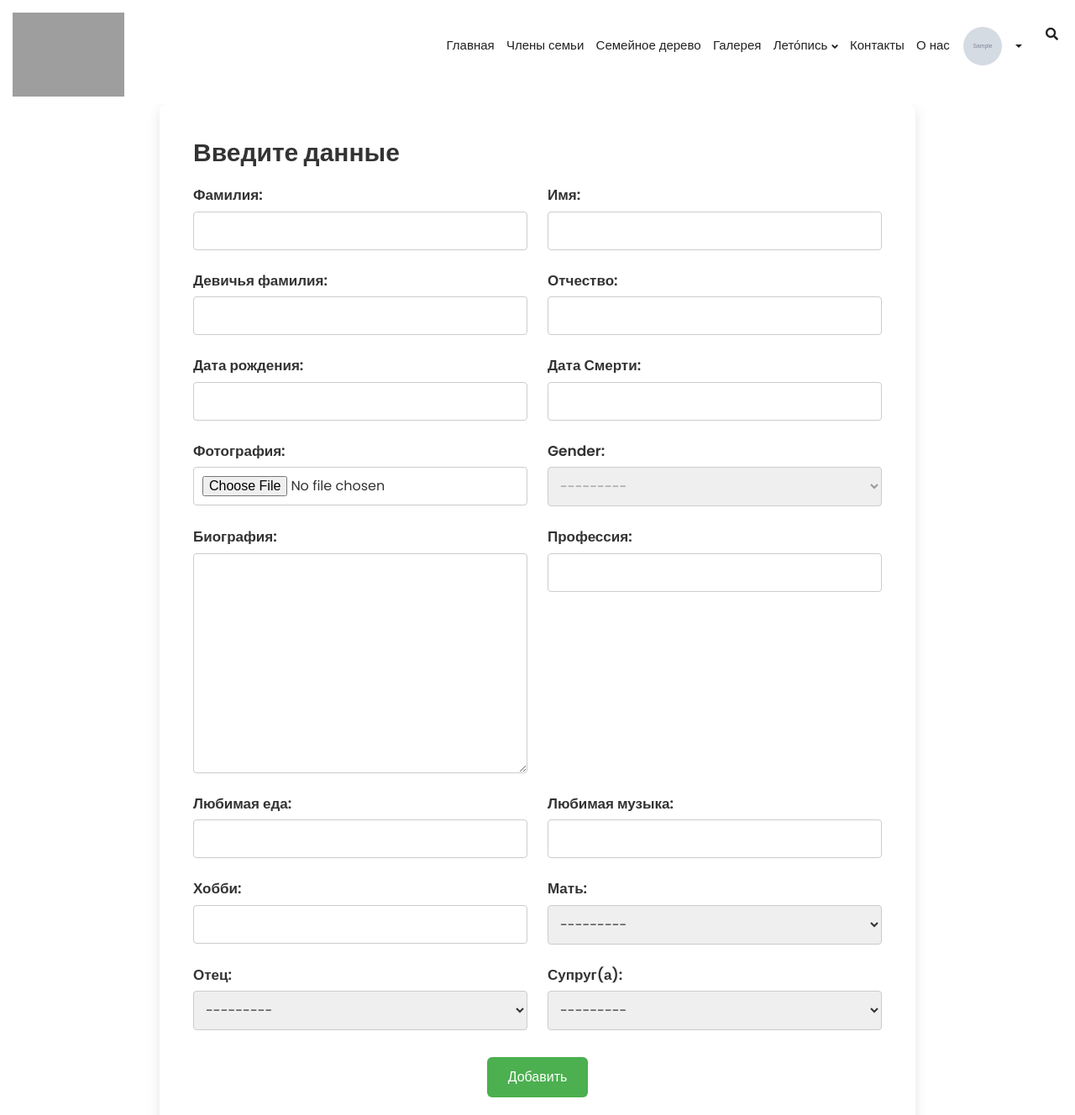
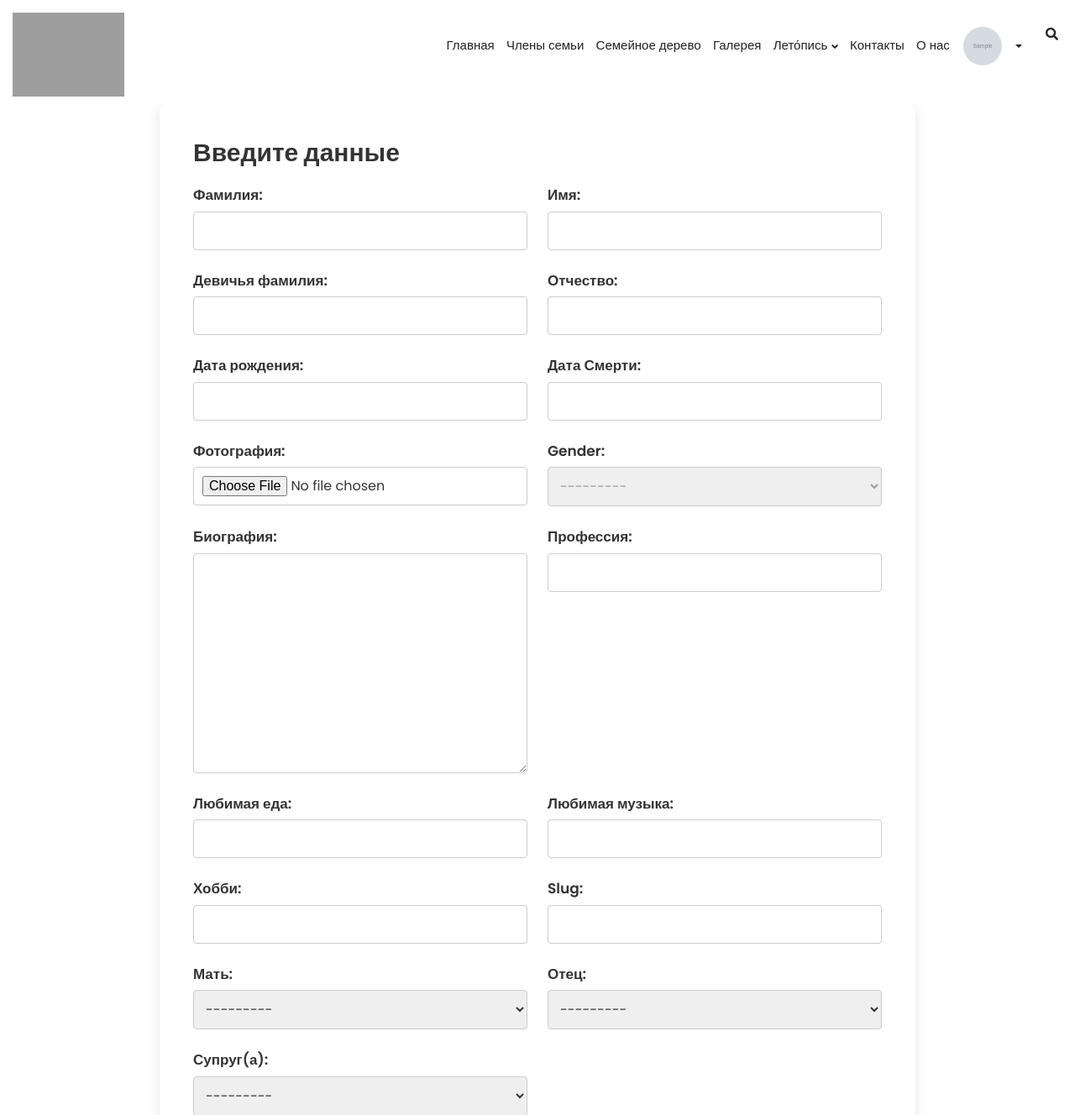
Before and after one commit to SaprykinEI/Family_site_Saprykin, a Django app: page /persons/create/ in a window 1280 px wide. Shown: the top 1328 px of the page at 84% size. Run offline with Django 5.2, Linux system fonts and the light colour scheme; a user stored in the database is signed in; tables that the repository leaves empty hold one stand-in row (values such as "Sample post"); grey boxes marked "Sample" are stand-in pictures; parts of the project's set-up code (start-up, migrations or seed data) failed here and were passed over; some libraries are stand-ins or nearby versions; grey boxes are pictures that could not be loaded.

Commit message:
1. Добавлены слаги к family_tree

```diff
--- a/family_tree/admin.py
+++ b/family_tree/admin.py
@@ -7,3 +7,4 @@ class UserAdmin(admin.ModelAdmin):
     list_filter = ('last_name',)
     search_fields = ('first_name', 'last_name')
     ordering = ('last_name', 'first_name')
+    prepopulated_fields = {'slug': ('last_name', 'first_name')}
--- a/family_tree/models.py
+++ b/family_tree/models.py
@@ -1,6 +1,7 @@
 from django.db import models
 from django.conf import settings
 
+from family_tree.utils import slug_generator
 from users.models import NULLABLE
 
 
@@ -22,6 +23,7 @@ class Person(models.Model):
     favorite_food = models.CharField(max_length=150, **NULLABLE, verbose_name="Любимая еда")
     playlist = models.URLField(**NULLABLE, verbose_name="Любимая музыка")
     hobbies = models.CharField(max_length=500, **NULLABLE, verbose_name="Хобби")
+    slug = models.SlugField(max_length=255, unique=True, blank=True)
 
 
     creator = models.ForeignKey(settings.AUTH_USER_MODEL, on_delete=models.SET_NULL,
@@ -44,6 +46,12 @@ class Person(models.Model):
             parts.append(self.patronymic)
         return " ".join(parts)
 
+    def save(self, *args, **kwargs):
+        if not self.slug:
+            full_name = f"{self.last_name} {self.first_name}"
+            self.slug = slug_generator(full_name)
+        super().save(*args, **kwargs)
+
     def children(self):
         return Person.objects.filter(models.Q(father=self) | models.Q(mother=self))
 
--- a/family_tree/templates/family_tree/includes/inc_person.html
+++ b/family_tree/templates/family_tree/includes/inc_person.html
@@ -1,6 +1,6 @@
 {% load static %}
 <div class="polaroid-card">
-  <a href="{% url 'family_tree:person_detail' person.pk %}" class="polaroid-card-link">
+  <a href="{% url 'family_tree:person_detail' slug=person.slug %}" class="polaroid-card-link">
     <div class="polaroid-photo">
       {% if person.photo %}
         <img src="{{ person.photo.url }}" alt="{{ person.full_name }}">
--- a/family_tree/templates/family_tree/person_detail.html
+++ b/family_tree/templates/family_tree/person_detail.html
@@ -22,8 +22,8 @@
       </div>
       <div class="header-action-buttons">
         {% if user.role == 'admin' or user.role == 'moderator' and user == person.creator %}
-          <a href="{% url 'family_tree:person_update' person.id %}" class="btn btn-outline-light btn-edit">Редактировать</a>
-          <a href="{% url 'family_tree:person_delete' person.id %}" class="btn btn-outline-light btn-delete">Удалить</a>
+          <a href="{% url 'family_tree:person_update' slug=person.slug %}" class="btn btn-outline-light btn-edit">Редактировать</a>
+          <a href="{% url 'family_tree:person_delete' slug=person.slug %}" class="btn btn-outline-light btn-delete">Удалить</a>
         {% endif %}
       </div>
     </div>
--- a/family_tree/urls.py
+++ b/family_tree/urls.py
@@ -9,9 +9,9 @@ urlpatterns = [
     path('', IndexView.as_view(), name='index'),
     path('persons/', PersonsListView.as_view(), name='persons'),
     path('persons/create/', PersonCreateView.as_view(), name='person_create'),
-    path('persons/detail/<int:pk>/', PersonDetailView.as_view(), name='person_detail'),
-    path('persons/update/<int:pk>/', PersonUpdateView.as_view(), name='person_update'),
-    path('persons/delete/<int:pk>/', PersonDeleteView.as_view(), name='person_delete'),
+    path('persons/detail/<slug:slug>/', PersonDetailView.as_view(), name='person_detail'),
+    path('persons/update/<slug:slug>/', PersonUpdateView.as_view(), name='person_update'),
+    path('persons/delete/<slug:slug>/', PersonDeleteView.as_view(), name='person_delete'),
 
     path('tree/', TreeView.as_view(), name='tree' ),
     path('tree/data/<int:person_id>/', TreeDataView.as_view(), name='tree_data'),
--- a/family_tree/views.py
+++ b/family_tree/views.py
@@ -87,6 +87,8 @@ class PersonCreateView(LoginRequiredMixin, CreateView):
 class PersonDetailView(LoginRequiredMixin, DetailView):
     '''Представление-класс для отображения подробной информации о человеке'''
     model = Person
+    slug_field = 'slug'
+    slug_url_kwarg = 'slug'
     template_name = 'family_tree/person_detail.html'
     context_object_name = 'person'
 
@@ -100,6 +102,8 @@ class PersonDetailView(LoginRequiredMixin, DetailView):
 class PersonUpdateView(LoginRequiredMixin, UpdateView):
     '''Представление-класс для редактирования данных о человеке.'''
     model = Person
+    slug_field = 'slug'
+    slug_url_kwarg = 'slug'
     form_class = PersonForm
     template_name = 'family_tree/person_create_update.html'
     context_object_name = 'object'
@@ -123,12 +127,14 @@ class PersonUpdateView(LoginRequiredMixin, UpdateView):
 
     def get_success_url(self):
         """После успешного сохранения — перейти на страницу детального просмотра."""
-        return reverse('family_tree:person_detail', args=[self.object.pk])
+        return reverse('family_tree:person_detail', kwargs={'slug': self.object.slug})
 
 
 class PersonDeleteView(LoginRequiredMixin, DeleteView):
     """Представление-класс для удаления объекта Person с подтверждением."""
     model = Person
+    slug_field = 'slug'
+    slug_url_kwarg = 'slug'
     template_name = 'family_tree/person_delete.html'
     context_object_name = 'object'
     success_url = reverse_lazy('family_tree:persons')
--- a/requirements.txt
+++ b/requirements.txt
@@ -2,3 +2,4 @@ mssql-django
 python-dotenv
 Pillow
 djangorestframework
+transliterate
```
Also changed, not shown: family_tree/utils.py (added, +13 -0 lines), family_tree/migrations/0010_auto_20250628_1112.py (added), family_tree/migrations/0011_alter_person_slug.py (added).
